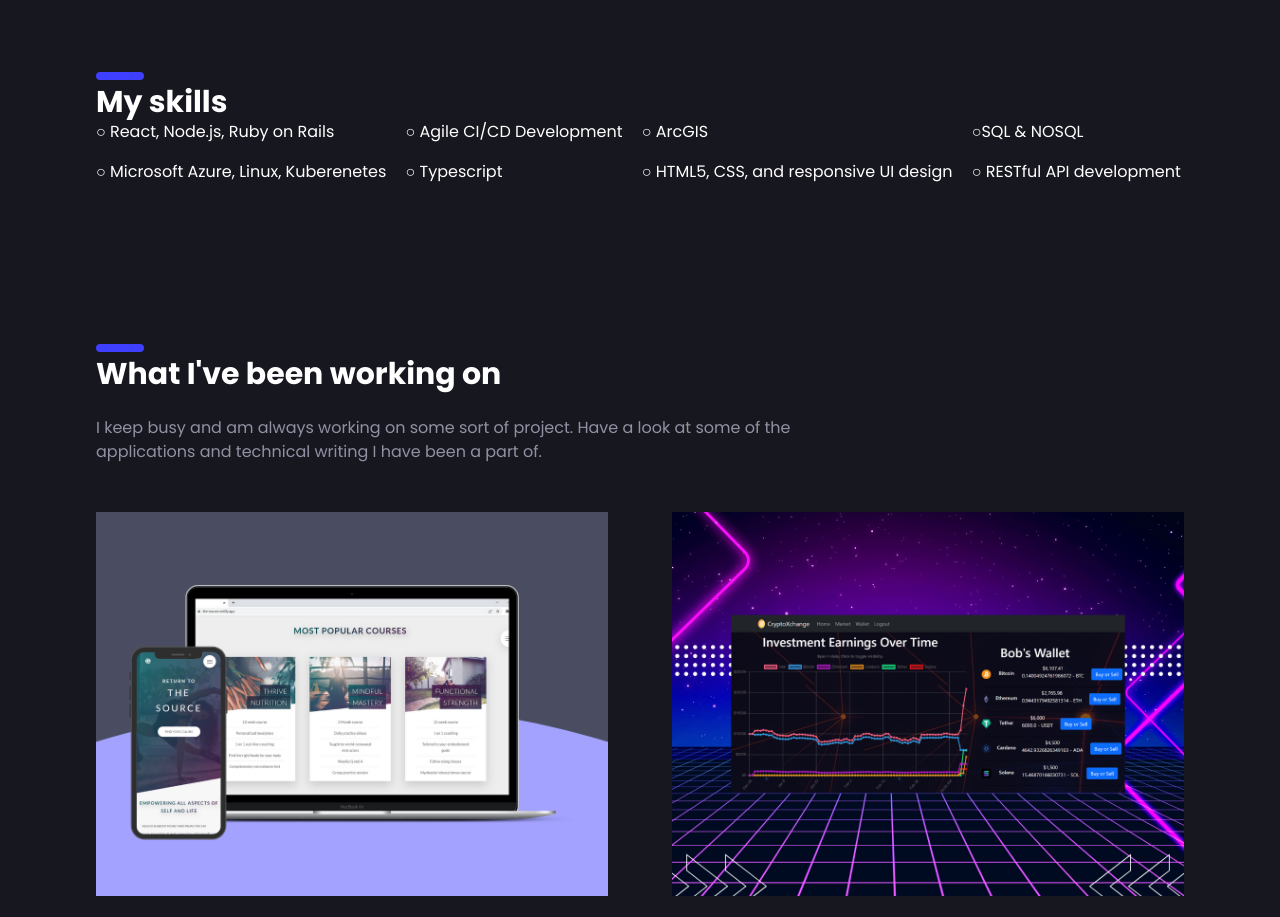
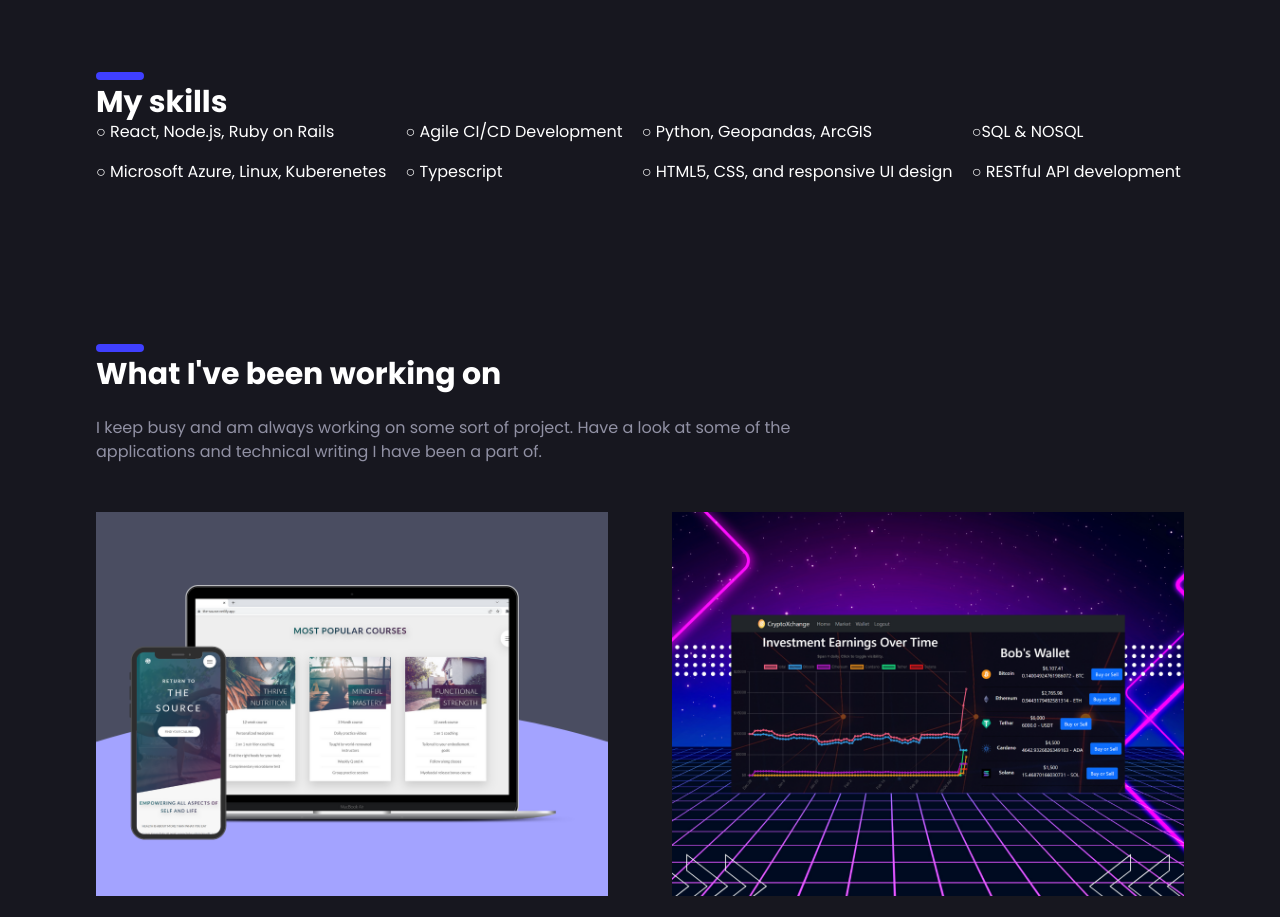
Before and after one commit to TraeCoker/portfolio, a Next.js app: page / in a window 1280 px wide. Shown: the part 1400-2317 px from the top of the page. Built offline with nearby package versions, Linux system fonts and the light colour scheme.

Commit message:
Update index

```diff
--- a/pages/index.tsx
+++ b/pages/index.tsx
@@ -129,7 +129,7 @@ export default function Home() {
             <p><span>○</span> {"Microsoft Azure, Linux, Kuberenetes"}</p>
             <p><span>○</span> {"Agile CI/CD Development"}</p>
             <p><span>○</span> {"Typescript"}</p>
-            <p><span>○</span> {"Python", "Geopandas", "ArcGIS"} </p>
+            <p><span>○</span> {"Python, Geopandas, ArcGIS"} </p>
             <p><span>○</span> {"HTML5, CSS, and responsive UI design"}</p>
             <p><span>○</span>{"SQL & NOSQL"}</p>
             <p><span>○</span> RESTful API development</p>
```
